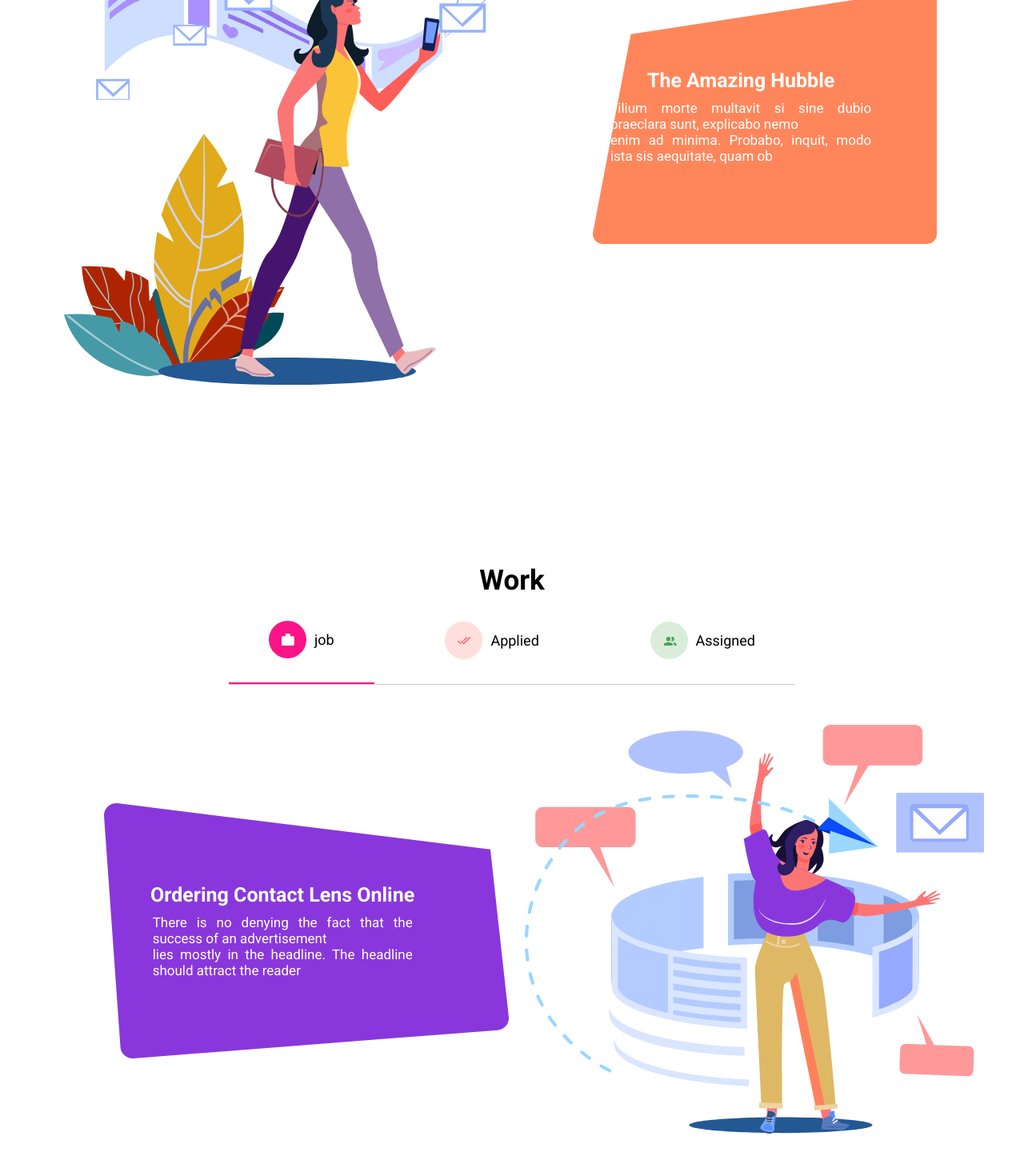
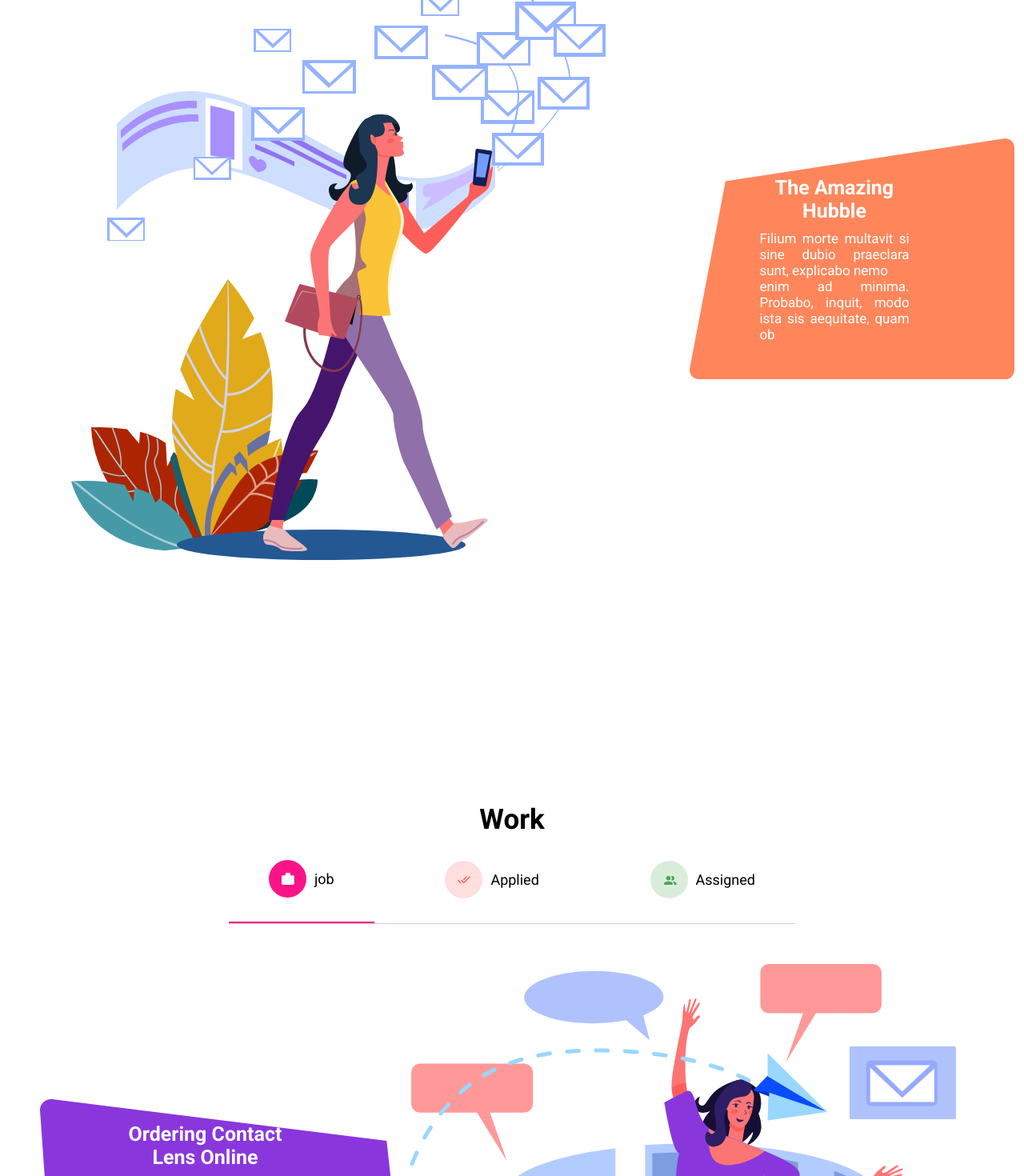
Before and after one commit to AliRezaDavuodi/Treva, a React (Create React App) app: page / in a window 1280 px wide. Shown: the part 1920-3390 px from the top of the page at 80% size. Built offline with nearby package versions, Linux system fonts and the light colour scheme.

Commit message:
build the project

```diff
--- a/src/Components/Footer/FooterNav.scss
+++ b/src/Components/Footer/FooterNav.scss
@@ -70,11 +70,12 @@
 .footer__item--head {
   width: 20%;
 
+  & > button {
+    padding: 0.5rem 0;
+    border-bottom: 1px solid #3d3d3d;
+  }
+
   @media (max-width: 768px) {
     width: 100%;
   }
-
-  .footer > button {
-    font-size: 2.4rem;
-  }
 }
--- a/src/Components/Hire/Hire.scss
+++ b/src/Components/Hire/Hire.scss
@@ -1,5 +1,5 @@
 .hire {
-  padding: 10rem 5rem 2rem;
+  padding: 10rem 0;
   text-align: center;
   margin: 5rem 0;
 
--- a/src/Components/Hire/HireItem.scss
+++ b/src/Components/Hire/HireItem.scss
@@ -2,8 +2,7 @@
   display: flex;
   justify-content: space-between;
   align-items: center;
-  padding: 5rem 3rem;
-  padding-right: 0;
+  padding: 5rem 2rem;
   overflow: hidden;
   position: relative;
 
@@ -12,6 +11,7 @@
   }
 
   &--left {
+    width: 35%;
     position: relative;
     text-align: left;
     color: #fff;
@@ -66,13 +66,18 @@
 
   &--right {
     z-index: -2;
+    width: 65%;
+
+    @media (max-width: 768px) {
+      width: 100%;
+    }
 
     img {
-      object-fit: fill;
-      width: 110%;
+      height: 100%;
 
       @media (max-width: 768px) {
         width: 100%;
+        height: auto;
       }
     }
   }
@@ -80,7 +85,6 @@
 
 .bg-blue {
   padding: 8rem;
-  padding-top: 1rem;
   text-align: center;
 
   p {
@@ -113,6 +117,6 @@
   &::after {
     background-image: url("../../assets/bgorange.svg");
     background-position: center;
-    background-size: contain;
+    background-size: 85%;
   }
 }
--- a/src/Components/Work/WorkItem.scss
+++ b/src/Components/Work/WorkItem.scss
@@ -16,6 +16,7 @@
     position: relative;
     text-align: left;
     color: #fff;
+    width: 35%;
 
     @media (max-width: 768px) {
       width: 100%;
@@ -67,10 +68,19 @@
 
   &--right {
     z-index: -2;
+    width: 65%;
+
+    @media (max-width: 768px) {
+      width: 100%;
+      text-align: center;
+    }
 
     img {
-      object-fit: fill;
-      width: 100%;
+      height: 100%;
+      @media (max-width: 768px) {
+        width: 100%;
+        height: auto;
+      }
     }
   }
 }
@@ -92,7 +102,7 @@
 
   &::after {
     background-image: url("../../assets/bgpurpul.svg");
-    background-size: contain;
+    background-size: 100%;
     background-position: center;
   }
 }
@@ -113,7 +123,11 @@
 
   &::after {
     background-image: url("../../assets/bggreen.svg");
+    background-position: center;
     background-size: contain;
-    background-position: center;
+
+    @media (max-width: 768px) {
+      background-size: 100%;
+    }
   }
 }
```
